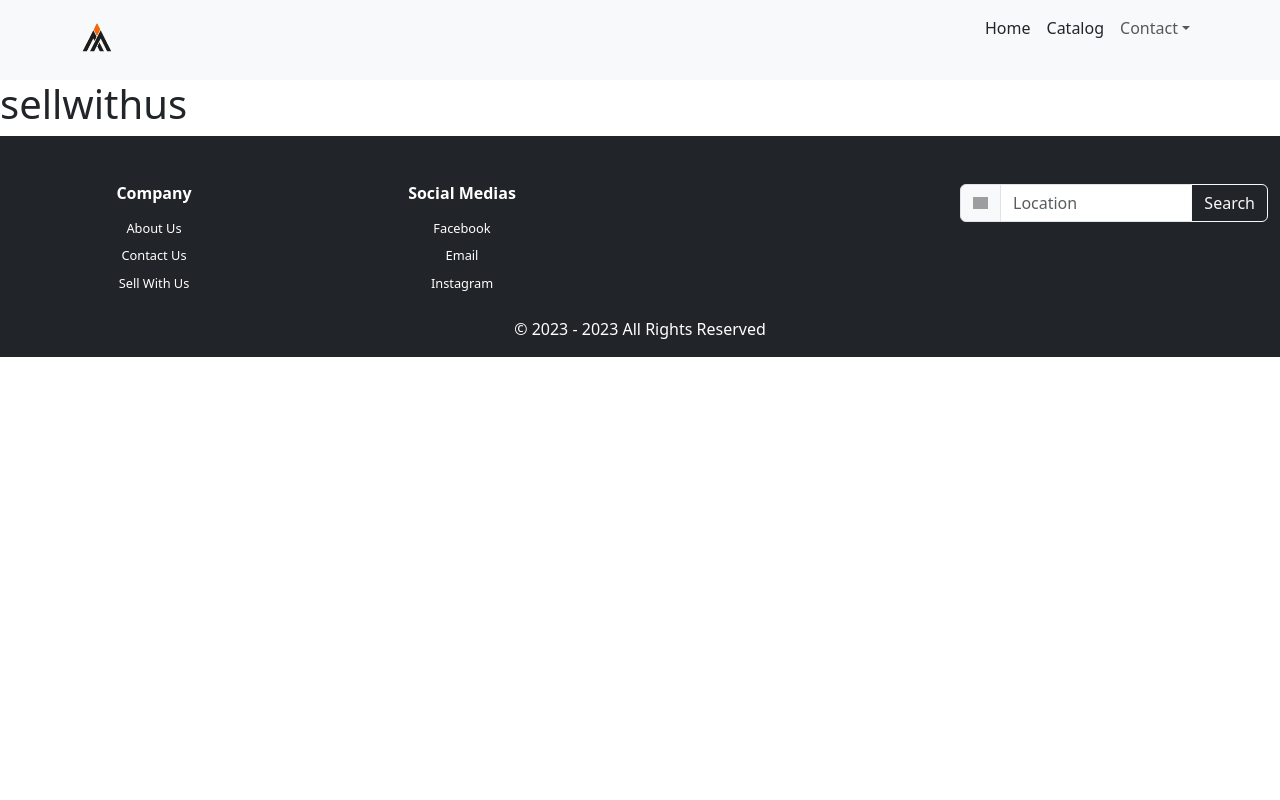
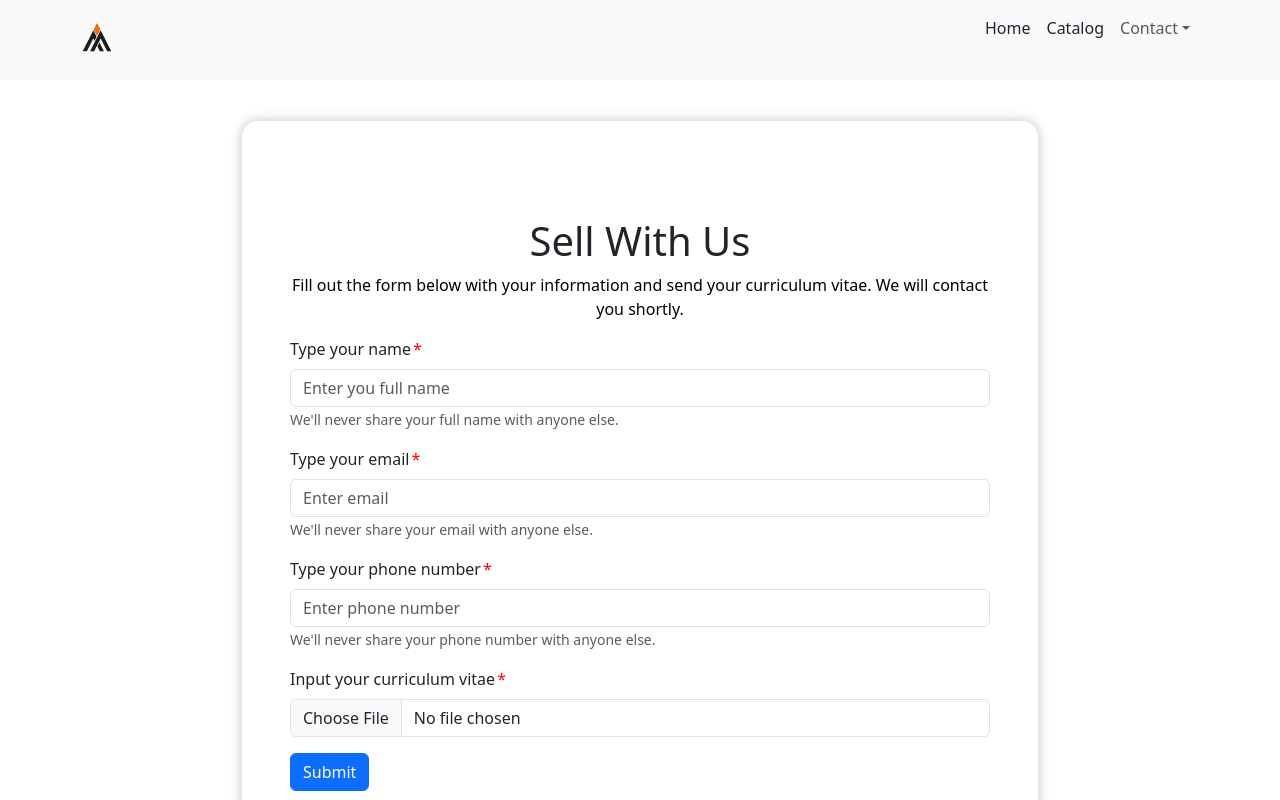
Before and after one commit to lucassdmp/House4Sale, a React (Vite) app: page /sellwithus in a window 1280 px wide. Shown: the top 800 px of the page. Built offline with nearby package versions, Linux system fonts and the light colour scheme; grey boxes are pictures that could not be loaded.

Commit message:
feature - Adding Contact and SellWithUs Page

```diff
--- a/src/App.tsx
+++ b/src/App.tsx
@@ -1,9 +1,11 @@
 import NavbarMenu from "./components/NavbarMenu";
 import HomePage from "./components/HomePage";
+import Contact from "./components/Contact";
 //import all components for react router 6.3
 import { BrowserRouter as Router, Routes, Route } from "react-router-dom";
 import FooterMenu from "./components/FooterMenu";
 import CatalogPage from "./components/CatalogPage";
+import SellWithUs from "./components/SellWithUs";
 
 
 function App() {
@@ -13,9 +15,9 @@ function App() {
       <Router>
         <Routes>
           <Route path="/" element={<HomePage />} />
-          <Route path="/contact" element={<h1>Contact</h1>} />
+          <Route path="/contact" element={<Contact />} />
           <Route path="/catalog" element={<CatalogPage/>} />
-          <Route path="/sellwithus" element={<h1>sellwithus</h1>} />
+          <Route path="/sellwithus" element={<SellWithUs />} />
         </Routes>
       </Router>
       <FooterMenu/>
--- /dev/null
+++ b/src/components/Contact.tsx
@@ -0,0 +1,38 @@
+import { Form, Button, Container } from "react-bootstrap";
+import '../styles/Contact.css'
+
+function Contact(){
+    return (
+        <>
+            <Container className="vh-100 vw-100">
+                <Form className="p-5" >
+                    <h1 className="text-center pt-5">Contact Us</h1>
+                    <p className="text-center">Fill out the form below with your information and your message. We will contact you shortly.</p>
+                    <Form.Group className="mb-3 " controlId="Forms">
+                        <Form.Label className="required-field">Type you email</Form.Label>
+                        <Form.Control type="email" placeholder="Enter email" />
+                        <Form.Text className="text-muted">
+                        We'll never share your email with anyone else.
+                        </Form.Text>
+                    </Form.Group>
+                    <Form.Group className="mb-3" controlId="Forms">
+                        <Form.Label className="required-field">Type you phone number</Form.Label>
+                        <Form.Control type="Phone" placeholder="Enter phone number" />
+                        <Form.Text className="text-muted">
+                        We'll never share your phone number with anyone else.
+                        </Form.Text>
+                    </Form.Group>
+                    <Form.Group className="mb-3" controlId="Message">
+                        <Form.Label className="required-field">Type your message</Form.Label>
+                        <Form.Control as="textarea" rows={3} />
+                    </Form.Group>
+                    <Button variant="primary" type="submit">
+                        Submit
+                    </Button>
+                </Form>
+            </Container>
+        </>
+    );
+}
+
+export default Contact;
--- /dev/null
+++ b/src/components/SellWithUs.tsx
@@ -0,0 +1,45 @@
+import { Form, Button, Container } from "react-bootstrap";
+import '../styles/SellWithUs.css'
+
+function SellWithUs(){
+    return (
+        <>
+            <Container className="vh-100 vw-100">
+                <Form className="p-5" >
+                    <h1 className="text-center pt-5">Sell With Us</h1>
+                    <p className="text-center">Fill out the form below with your information and send your curriculum vitae. We will contact you shortly.</p>
+                    <Form.Group className="mb-3" controlId="Forms">
+                        <Form.Label className="required-field">Type your name</Form.Label>
+                        <Form.Control type="Phone" placeholder="Enter you full name" />
+                        <Form.Text className="text-muted">
+                        We'll never share your full name with anyone else.
+                        </Form.Text>
+                    </Form.Group>
+                    <Form.Group className="mb-3 " controlId="Forms">
+                        <Form.Label className="required-field">Type your email</Form.Label>
+                        <Form.Control type="email" placeholder="Enter email" />
+                        <Form.Text className="text-muted">
+                        We'll never share your email with anyone else.
+                        </Form.Text>
+                    </Form.Group>
+                    <Form.Group className="mb-3" controlId="Forms">
+                        <Form.Label className="required-field">Type your phone number</Form.Label>
+                        <Form.Control type="Phone" placeholder="Enter phone number" />
+                        <Form.Text className="text-muted">
+                        We'll never share your phone number with anyone else.
+                        </Form.Text>
+                    </Form.Group>
+                    <Form.Group controlId="formFile" className="mb-3">
+                        <Form.Label className="required-field">Input your curriculum vitae</Form.Label>
+                        <Form.Control type="file" />
+                    </Form.Group>
+                    <Button variant="primary" type="submit">
+                        Submit
+                    </Button>
+                </Form>
+            </Container>
+        </>
+    );
+}
+
+export default SellWithUs;
--- /dev/null
+++ b/src/styles/Contact.css
@@ -0,0 +1,24 @@
+.container {
+    display: flex;
+    flex-direction: row;
+    justify-content: center;
+    align-items: center;
+}
+
+Form {
+    box-shadow: 0px 0px 12px rgba(0, 0, 0, 0.25);
+    margin: 2rem 10rem;
+    border-radius: 1rem;
+}
+
+Form p {
+
+    font-size: 16px;
+    color: black
+}
+
+Form .required-field::after {
+    content: "*";
+    color: red;
+    margin-left:2px
+}
--- /dev/null
+++ b/src/styles/SellWithUs.css
@@ -0,0 +1,24 @@
+.container {
+    display: flex;
+    flex-direction: row;
+    justify-content: center;
+    align-items: center;
+}
+
+Form {
+    box-shadow: 0px 0px 12px rgba(0, 0, 0, 0.25);
+    margin: 2rem 10rem;
+    border-radius: 1rem;
+}
+
+Form p {
+
+    font-size: 16px;
+    color: black
+}
+
+Form .required-field::after {
+    content: "*";
+    color: red;
+    margin-left:2px
+}
```
